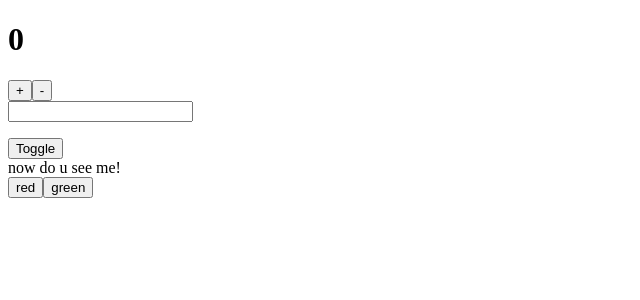
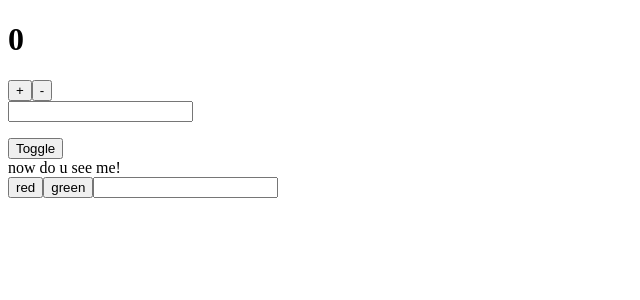
Before and after one commit to abhijithpr08/state-event-handling, a React (Vite) app: page / in a window 1280 px wide. Shown: the top 300 px of the page, without its empty margins (0-640 px from the left). Built offline with nearby package versions, Linux system fonts and the light colour scheme.

Commit message:
Form with controlled input

```diff
--- a/src/App.jsx
+++ b/src/App.jsx
@@ -3,6 +3,7 @@ import Counter from './componets/Counter'
 import InputDemo from './componets/InputDemo'
 import ToggleDiv from './componets/ToggleDiv'
 import List from './componets/List'
+import LoginForm from './componets/LoginForm'
 
 const App = () => {
   const colors = ["red", "green"]
@@ -12,6 +13,7 @@ const App = () => {
       <InputDemo/>
       <ToggleDiv/>
       <List items={colors}/>
+      <LoginForm />
     </div>
   )
 }
--- /dev/null
+++ b/src/componets/LoginForm.jsx
@@ -0,0 +1,11 @@
+import React, { useState } from 'react'
+
+function LoginForm() {
+
+    const [form, setForm] = useState({username:""})
+  return (
+    <input value={form.username} onChange={e=> setForm({username:e.target.value})} />
+)
+}
+
+export default LoginForm
```
